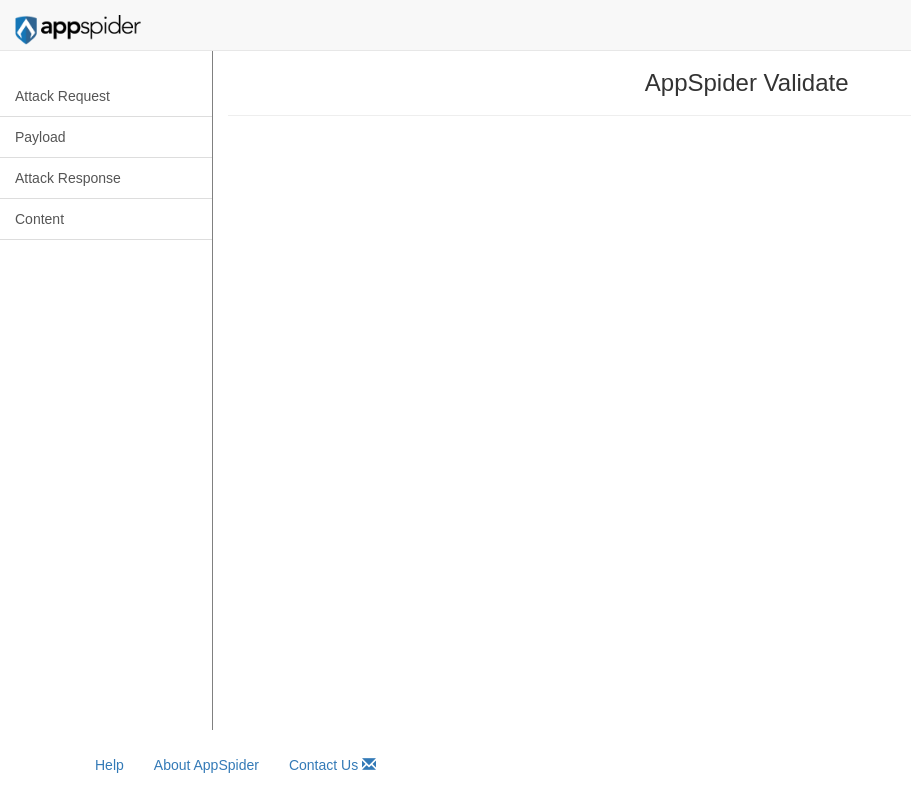
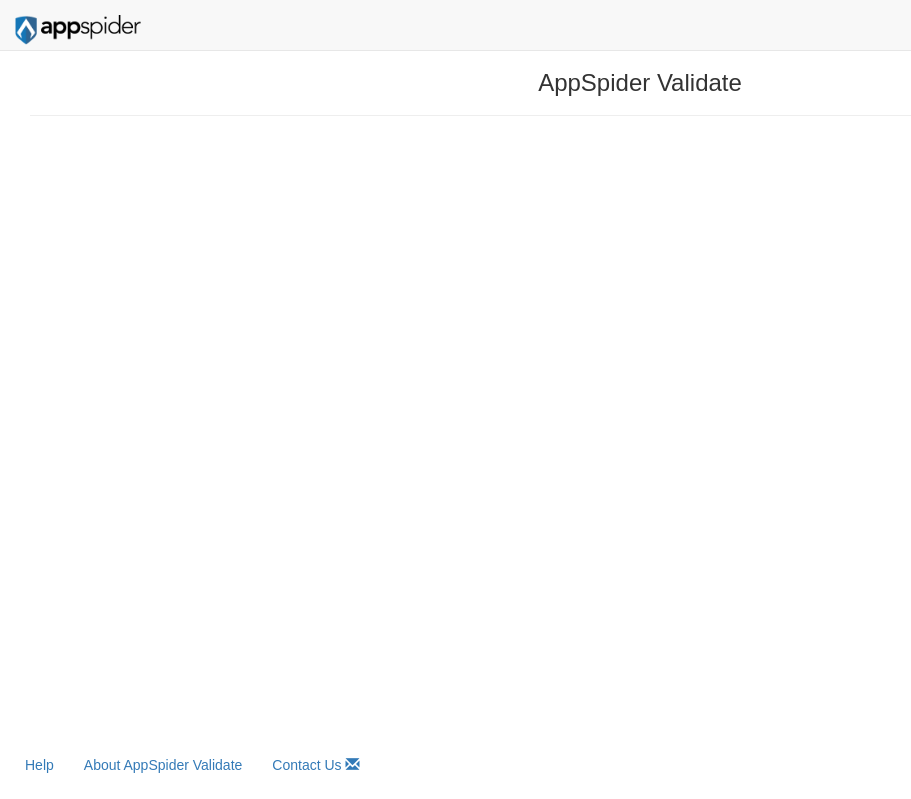
Before and after one commit to nbugash-r7/appspider-validate, a browser extension: page validate.html in a window 1280 px wide. Shown: the top 799 px of the page, without its empty margins (0-911 px from the left). Drawn offline with Linux system fonts and the light colour scheme.

```diff
--- a/css/validate.css
+++ b/css/validate.css
@@ -8,25 +8,26 @@
     height: 100%;
     width: 100%;
     position: absolute;
-    top: 0px;
+    top: 0;
     left: 0;
     display: inline-block;
     margin-top: 50px;
+    padding-bottom: 117px;
 }
 #main-wrapper {
     height: 100%;
     overflow-y: auto;
-    padding: 0px 0 120px 0;
+    padding: 0 0 0 0;
 }
 #main {
     position: relative;
     height: 100%;
     overflow-y: auto;
-    padding: 0 15px 0px;
+    padding: 0 15px 0;
 }
 #sidebar-wrapper {
     height: 100%;
-    padding: 26px 0 0px 0;
+    padding: 26px 0 0 0;
     position: fixed;
     border-right: 1px solid gray;
 }
@@ -43,7 +44,7 @@
 }
 @media (max-width: 500px) {
     body {
-        padding-top: 0px;
+        padding-top: 0;
     }
 }
 @media (min-width: 500px) {
@@ -53,7 +54,7 @@
 }
 @media (max-width: 500px) {
     #main-wrapper {
-        padding-top: 0px;
+        padding-top: 0;
     }
 }
 @media (max-width: 500px) {
@@ -69,6 +70,7 @@
     bottom:0;
     position:fixed;
     padding:10px;
+    left: 0;
 }
 
 #appspider-logo {
--- a/validate.html
+++ b/validate.html
@@ -33,7 +33,7 @@
         </nav>
     </div>
     <div id="wrapper">
-        <div id="sidebar-wrapper" class="col-sm-2">
+        <div id="sidebar-wrapper" class="col-sm-2" ng-hide="true">
             <div id="sidebar">
                 <ul class="nav list-group">
                     <li><a href="#" class="list-group-item scroll-to-attack-request">Attack Request</a></li>
@@ -43,7 +43,10 @@
                 </ul>
             </div>
         </div>
-        <div id="main-wrapper" class="col-sm-10">
+        <div id="main-wrapper" class="col-sm-12">
+            <div class="container-fluid">
+                <div class="row">
+                    <div class="col-sm-12">
                         <div id="main">
                             <div class="page-header">
                                 <h3>AppSpider Validate</h3>
@@ -225,10 +228,16 @@
                         </div>
                     </div>
                 </div>
+            </div>
+            <!--<div id="main-wrapper" class="col-sm-12">-->
+            <!-- Place div#id HERE START -->
+            <!-- Place div#id HERE END -->
+        </div>
+    </div>
     <div id="footer" class="footer col-sm-12">
         <ul class="nav navbar-nav">
             <li><a href="#">Help</a></li>
-            <li><a href="#">About AppSpider</a></li>
+            <li><a href="#">About AppSpider Validate</a></li>
             <li>
                 <a href="#">Contact Us <span class="glyphicon glyphicon-envelope"></span></a>
             </li>
```
Lines whose indentation alone changed are shown as unchanged.
